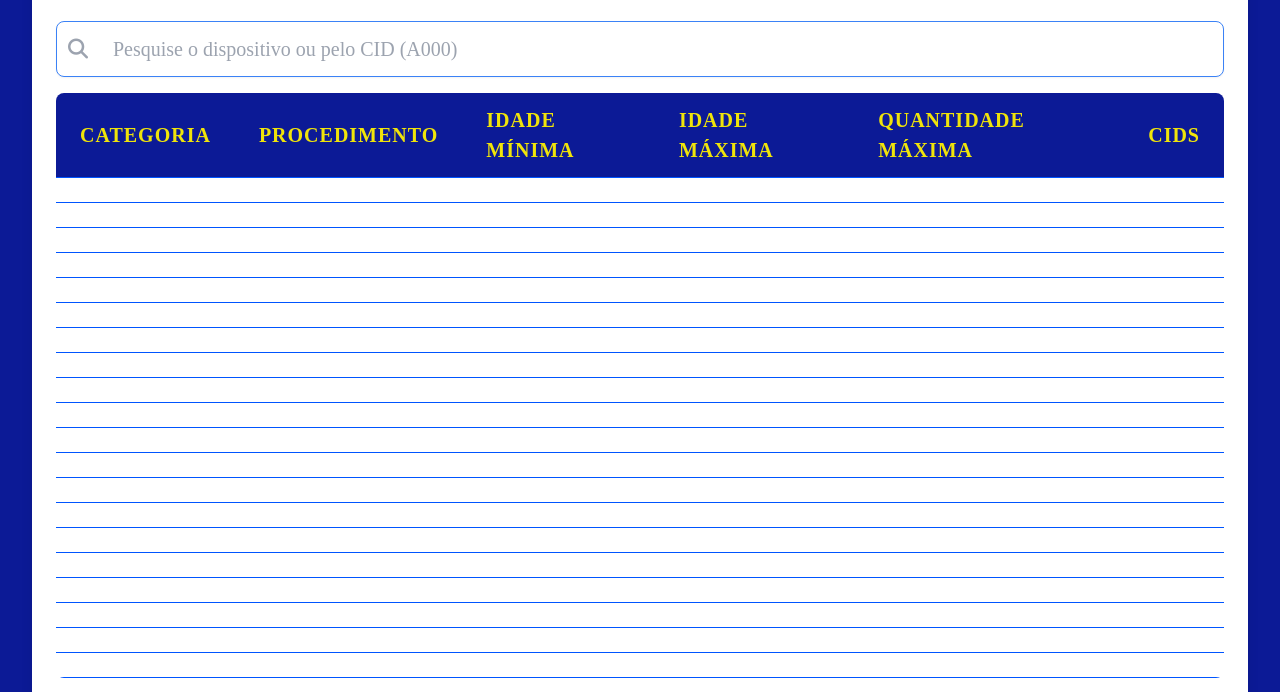
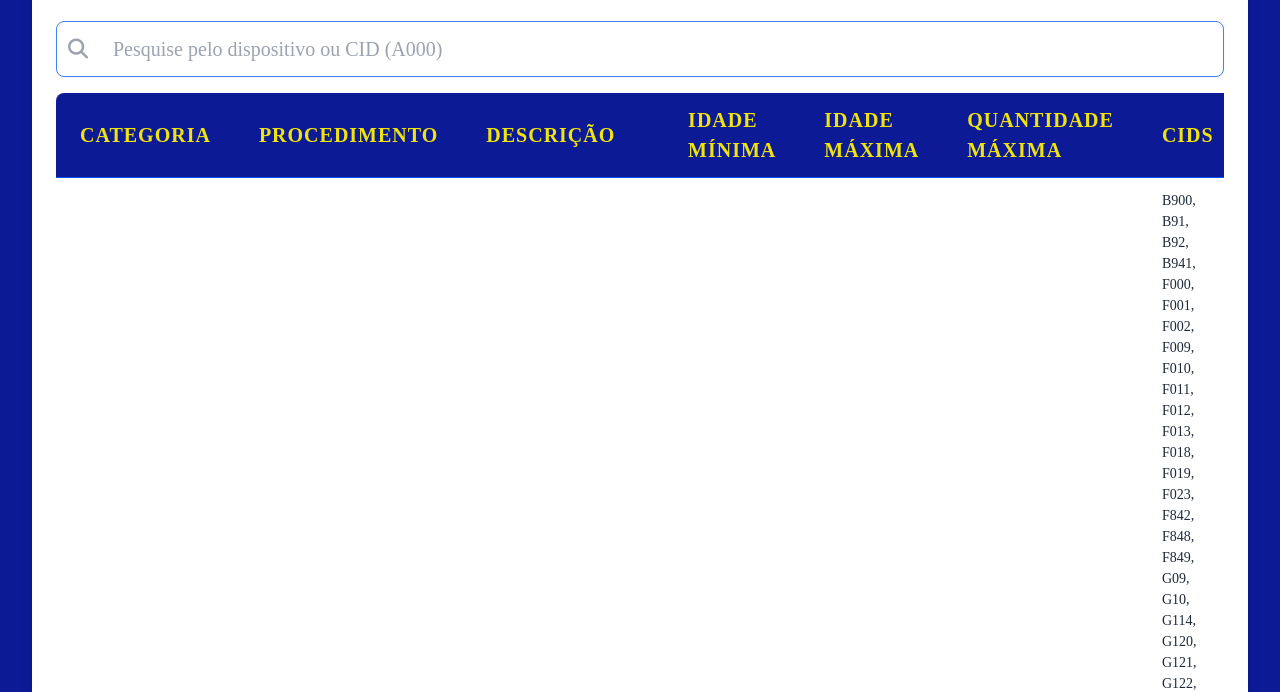
Before and after one commit to mecamilod/prescreveofort, a plain HTML site: page index.html in a window 1280 px wide. Shown: the part 109-801 px from the top of the page. Drawn offline with nearby package versions, Linux system fonts and the light colour scheme.

Commit message:
Update index.html

```diff
--- a/index.html
+++ b/index.html
@@ -58,7 +58,7 @@
             <input
                 type="text"
                 id="search-input"
-                placeholder="        Pesquise o dispositivo ou pelo CID (A000)"
+                placeholder="        Pesquise pelo dispositivo ou CID (A000)"
                 class="w-full pl-10 pr-3 py-3 border border-gray-300 rounded-lg focus:ring-blue-500 focus:border-blue-500 shadow-sm"
             >
         </div>
@@ -67,12 +67,13 @@
             <table class="min-w-full divide-y divide-gray-200">
                 <thead>
                     <tr>
-                        <th scope="col" data-col="CATEGORIA">CATEGORIA</th>
-                        <th scope="col" data-col="PROCEDIMENTO">PROCEDIMENTO</th>
-                        <th scope="col" data-col="IDADE MÍNIMA">IDADE MÍNIMA</th>
-                        <th scope="col" data-col="IDADE MÁXIMA">IDADE MÁXIMA</th>
-                        <th scope="col" data-col="QUANTIDADE MÁXIMA">QUANTIDADE MÁXIMA</th>
-                        <th scope="col" data-col="CIDS">CIDs</th>
+                        <th scope="col" data-col="Categoria">Categoria</th>
+                        <th scope="col" data-col="Procedimento">Procedimento</th>
+                        <th scope="col" data-col="Descrição"> Descrição</th>
+                        <th scope="col" data-col="Idade Mínima">Idade Mínima</th>
+                        <th scope="col" data-col="Idade Máxima">Idade Máxima</th>
+                        <th scope="col" data-col="Quantidade Máxima">Quantidade Máxima</th>
+                        <th scope="col" data-col="CIDs">CIDs</th>
                     </tr>
                 </thead>
                 <tbody id="data-table-body" class="bg-white divide-y divide-gray-200">
@@ -86,7 +87,7 @@
     </div>
     <script>
         let data = [], filteredData = [];
-        let currentPage = 1, currentSortColumn = 'CATEGORIA', currentSortOrder = 'asc';
+        let currentPage = 1, currentSortColumn = 'Categoria', currentSortOrder = 'asc';
         const rowsPerPage = 20, columnFilters = {};
 
         // Cria linhas da tabela
@@ -100,12 +101,13 @@
             arr.forEach(item => {
                 const row = document.createElement('tr');
                 row.innerHTML = `
-                    <td>${item.CATEGORIA || ''}</td>
-                    <td>${item.PROCEDIMENTO || ''}</td>
-                    <td>${item['IDADE MÍNIMA'] || ''}</td>
-                    <td>${item['IDADE MÁXIMA'] || ''}</td>
-                    <td>${item['QUANTIDADE MÁXIMA'] || ''}</td>
-                    <td>${item.CIDS || ''}</td>
+                    <td>${item.Categoria || ''}</td>
+                    <td>${item.Procedimento || ''}</td>
+                    <td>${item.Descrição || ''}</td>
+                    <td>${item['Idade Mínima'] || ''}</td>
+                    <td>${item['Idade Máxima'] || ''}</td>
+                    <td>${item['Quantidade Máxima'] || ''}</td>
+                    <td>${item.CIDs || ''}</td>
                 `;
                 tbody.appendChild(row);
             });
@@ -170,7 +172,7 @@
             const search = document.getElementById('search-input').value.toLowerCase();
             if (search) {
                 arr = arr.filter(item =>
-                    ['CATEGORIA','PROCEDIMENTO','CIDS']
+                    ['Categoria','Procedimento','CIDs']
                         .some(col => (item[col] || '').toString().toLowerCase().includes(search))
                 );
             }
```
